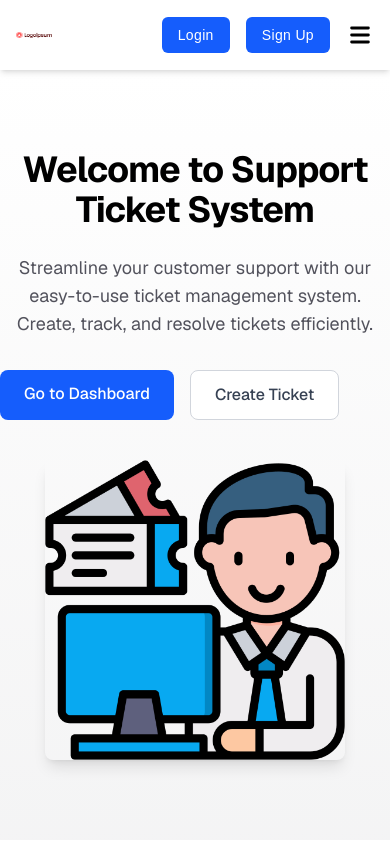
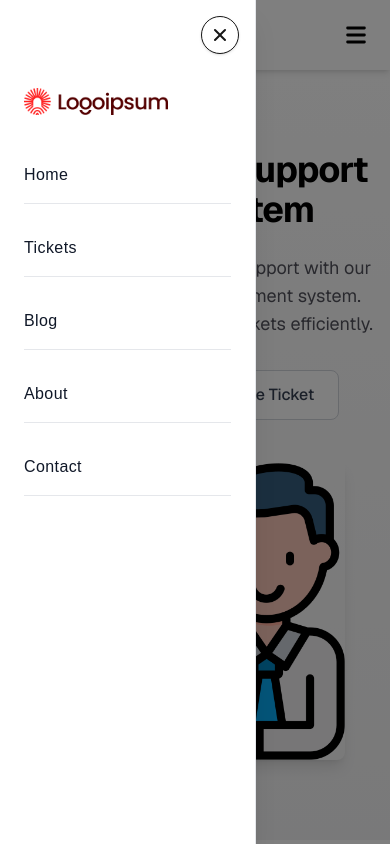
Before and after one commit to sudhanshu-acl/ticket-system, a Next.js app: page / in a window 390 px wide. Both pictures are taken after a click on the button "Toggle menu". Shown: the top 844 px of the page. Built offline with nearby package versions, Linux system fonts and the light colour scheme.

Commit message:
feat: enhance Header and Sidebar components with mobile responsiveness and improved layout

```diff
--- a/app/components/Header.tsx
+++ b/app/components/Header.tsx
@@ -1,21 +1,27 @@
-'use client';
+"use client";
 
-import Link from 'next/link';
-import Image from 'next/image';
-import { navigationItems } from '../data/navigation';
-import { useAuth } from '../context/AuthContext';
-import { redirect, usePathname } from 'next/navigation';
+import Link from "next/link";
+import Image from "next/image";
+import { navigationItems } from "../data/navigation";
+import { useAuth } from "../context/AuthContext";
+import { redirect, usePathname } from "next/navigation";
+import { useState } from "react";
 
 const Header = () => {
     const pathname = usePathname();
     const { user, logout } = useAuth();
-    const isAdmin = user?.role === 'admin';
-    const isTicket = pathname === '/ticket' || pathname === '/';
-    if (isAdmin && isTicket) redirect('/dashboard')
+    const [isMobileMenuOpen, setIsMobileMenuOpen] = useState(false);
+    const isAdmin = user?.role === "admin";
+    const isTicket = pathname === "/ticket" || pathname === "/";
+
+    if (isAdmin && isTicket) redirect("/dashboard")
+
+    const closeMenu = () => setIsMobileMenuOpen(false);
 
     return (
         <>
-            {!isAdmin && <header className="flex shadow-md py-4 px-4 sm:px-10 bg-white min-h-[70px] tracking-wide relative z-50">
+            {!isAdmin && (
+                <header className="flex shadow-md py-4 px-4 sm:px-10 bg-white min-h-[70px] tracking-wide relative z-50">
                     <div className="flex flex-wrap items-center justify-between gap-5 w-full">
                         <Link href="/" className="max-sm:hidden">
                             <Image src="/logoipsum-418.png" alt="logo" width={144} height={40} />
@@ -24,31 +30,40 @@ const Header = () => {
                             <Image src="/logoipsum-418.png" alt="logo" width={36} height={36} />
                         </Link>
 
-                    <div id="collapseMenu"
-                        className="max-lg:hidden lg:!block max-lg:before:fixed max-lg:before:bg-black max-lg:before:opacity-50 max-lg:before:inset-0 max-lg:before:z-50">
-                        <button id="toggleClose" className="lg:hidden fixed top-2 right-4 z-[100] rounded-full bg-white w-9 h-9 flex items-center justify-center border border-gray-200 cursor-pointer">
-                            <svg xmlns="http://www.w3.org/2000/svg" className="w-3.5 h-3.5 fill-black" viewBox="0 0 320.591 320.591">
-                                <path
-                                    d="M30.391 318.583a30.37 30.37 0 0 1-21.56-7.288c-11.774-11.844-11.774-30.973 0-42.817L266.643 10.665c12.246-11.459 31.462-10.822 42.921 1.424 10.362 11.074 10.966 28.095 1.414 39.875L51.647 311.295a30.366 30.366 0 0 1-21.256 7.288z"
-                                    data-original="#000000"></path>
-                                <path
-                                    d="M287.9 318.583a30.37 30.37 0 0 1-21.257-8.806L8.83 51.963C-2.078 39.225-.595 20.055 12.143 9.146c11.369-9.736 28.136-9.736 39.504 0l259.331 257.813c12.243 11.462 12.876 30.679 1.414 42.922-.456.487-.927.958-1.414 1.414a30.368 30.368 0 0 1-23.078 7.288z"
-                                    data-original="#000000"></path>
+                        {/* Mobile Toggle */}
+                        <button
+                            onClick={() => setIsMobileMenuOpen(true)}
+                            className="lg:hidden ml-auto p-1"
+                            aria-label="Toggle menu"
+                        >
+                            <svg className="w-7 h-7" fill="#000" viewBox="0 0 20 20">
+                                <path fillRule="evenodd" d="M3 5a1 1 0 011-1h12a1 1 0 110 2H4a1 1 0 01-1-1zM3 10a1 1 0 011-1h12a1 1 0 110 2H4a1 1 0 01-1-1zM3 15a1 1 0 011-1h12a1 1 0 110 2H4a1 1 0 01-1-1z" clipRule="evenodd" />
                             </svg>
                         </button>
 
-                        <ul
-                            className="lg:flex gap-x-4 max-lg:space-y-3 max-lg:fixed max-lg:bg-white max-lg:w-1/2 max-lg:min-w-[300px] max-lg:top-0 max-lg:left-0 max-lg:p-6 max-lg:h-full max-lg:shadow-md max-lg:overflow-auto z-50">
-                            <li className="mb-6 hidden max-lg:block">
-                                <Link href="/">
+                        {/* Nav Menu */}
+                        <div className={"lg:flex gap-4 lg:static fixed inset-y-0 left-0 z-50 w-64 lg:w-auto lg:inset-auto lg:z-auto bg-white lg:bg-transparent lg:shadow-none shadow-xl lg:border-0 border-r border-gray-200 lg:translate-x-0 transition-transform " + (isMobileMenuOpen ? "translate-x-0" : "-translate-x-full")}>
+                            <button
+                                onClick={closeMenu}
+                                className="lg:hidden absolute top-4 right-4 p-2 rounded-full border bg-white shadow-sm"
+                            >
+                                <svg className="w-5 h-5" fill="currentColor" viewBox="0 0 20 20">
+                                    <path fillRule="evenodd" d="M4.293 4.293a1 1 0 011.414 0L10 8.586l4.293-4.293a1 1 0 111.414 1.414L11.414 10l4.293 4.293a1 1 0 01-1.414 1.414L10 11.414l-4.293 4.293a1 1 0 01-1.414-1.414L8.586 10 4.293 5.707a1 1 0 010-1.414z" clipRule="evenodd" />
+                                </svg>
+                            </button>
+
+                            <ul className="flex-1 p-6 lg:p-0 space-y-4 lg:flex lg:space-y-0 lg:gap-6 mt-16 lg:mt-0">
+                                <li className="lg:hidden mb-8">
+                                    <Link href="/" onClick={closeMenu} className="block">
                                         <Image src="/logoipsum-418.png" alt="logo" width={144} height={40} />
                                     </Link>
                                 </li>
                                 {navigationItems.map((item) => (
-                                <li key={item.href} className="max-lg:border-b max-lg:border-gray-300 max-lg:py-3 px-3">
+                                    <li key={item.href} className="lg:border-0 border-b border-gray-200 py-2 lg:py-0">
                                         <Link
                                             href={item.href}
-                                        className="hover:text-blue-700 text-slate-900 block font-medium text-[15px]"
+                                            onClick={closeMenu}
+                                            className="block py-2 text-base font-medium text-gray-900 hover:text-blue-600 lg:inline-block"
                                         >
                                             {item.label}
                                         </Link>
@@ -57,46 +72,38 @@ const Header = () => {
                             </ul>
                         </div>
 
-                    <div className="flex items-center max-lg:ml-auto space-x-4">
+                        {/* Desktop Actions */}
+                        <div className="hidden lg:flex items-center gap-4 ml-auto">
                             {user ? (
                                 <>
-                                <span className="text-sm font-medium text-slate-700 max-sm:hidden">
-                                    Hi, {user.name.split(' ')[0]}
+                                    <span className="text-sm font-medium text-gray-700">
+                                        Hi, {user.name?.split(" ")[0]}
                                     </span>
-                                <button
-                                    onClick={logout}
-                                    className="px-4 py-2 text-sm font-medium tracking-wide rounded-md text-white bg-blue-600 hover:bg-blue-700 focus:outline-none cursor-pointer disabled:bg-gray-400 transition-all"
-                                >
+                                    <button onClick={logout} className="px-4 py-2 text-sm font-medium text-white bg-blue-600 hover:bg-blue-700 rounded-md transition-colors">
                                         Logout
                                     </button>
                                 </>
                             ) : (
                                 <>
-                                <Link
-                                    href="/login"
-                                    className="px-4 py-2 text-sm rounded-full font-medium tracking-wide rounded-md text-white bg-blue-600 hover:bg-blue-700 focus:outline-none cursor-pointer disabled:bg-gray-400 transition-all"
-                                >
+                                    <Link href="/login" className="px-4 py-2 text-sm font-medium text-white bg-blue-600 hover:bg-blue-700 rounded-md">
                                         Login
                                     </Link>
-                                <Link
-                                    href="/signup"
-                                    className="px-4 py-2 text-sm rounded-full font-medium tracking-wide rounded-md text-white bg-blue-600 hover:bg-blue-700 focus:outline-none cursor-pointer disabled:bg-gray-400 transition-all"
-                                >  Sign Up </Link>
+                                    <Link href="/signup" className="px-4 py-2 text-sm font-medium text-white bg-blue-600 hover:bg-blue-700 rounded-md ml-2">
+                                        Sign Up
+                                    </Link>
                                 </>
                             )}
+                        </div>
 
-                        <button id="toggleOpen" className="lg:hidden cursor-pointer">
-                            <svg className="w-7 h-7" fill="#000" viewBox="0 0 20 20" xmlns="http://www.w3.org/2000/svg">
-                                <path fillRule="evenodd"
-                                    d="M3 5a1 1 0 011-1h12a1 1 0 110 2H4a1 1 0 01-1-1zM3 10a1 1 0 011-1h12a1 1 0 110 2H4a1 1 0 01-1-1zM3 15a1 1 0 011-1h12a1 1 0 110 2H4a1 1 0 01-1-1z"
-                                    clipRule="evenodd"></path>
-                            </svg>
-                        </button>
+                        {/* Mobile Backdrop */}
+                        {isMobileMenuOpen && (
+                            <div className="lg:hidden fixed inset-0 bg-black/50 z-40" onClick={closeMenu} />
+                        )}
                     </div>
-                </div>
-            </header>}
+                </header>
+            )}
         </>
-    )
-}
+    );
+};
 
-export default Header
+export default Header;
--- a/app/dashboard/layout.tsx
+++ b/app/dashboard/layout.tsx
@@ -49,15 +49,13 @@ export default function DashboardLayout({
 
   // Default to collapsed view (no Sidebar) if user role is 'user', otherwise handle via state
   const isNormalUser = user?.role === 'user'
-  const mainMargin = isNormalUser ? '0' : (sidebarCollapsed ? '5rem' : '16rem')
-
   return (
     <div className="flex min-h-screen bg-gray-50">
       {/* Sidebar for Admins & Support */}
       {!isNormalUser && <Sidebar user={user} onCollapsedChange={setSidebarCollapsed} />}
 
       {/* Main Content */}
-      <div className="flex-1 transition-all duration-300" style={{ marginLeft: mainMargin }}>
+      <div className={`flex-1 transition-all duration-300 ml-0 ${!isNormalUser ? (sidebarCollapsed ? 'lg:ml-20' : 'lg:ml-64') : ''}`}>
         {/* Header */}
         <div className="bg-white border-b border-gray-200 px-8 py-4 sticky top-0 z-10">
           <div className="flex items-center justify-between">
```
Also changed, not shown: app/components/Sidebar.tsx (+23 -2 lines). Lines whose indentation alone changed are shown as unchanged.
